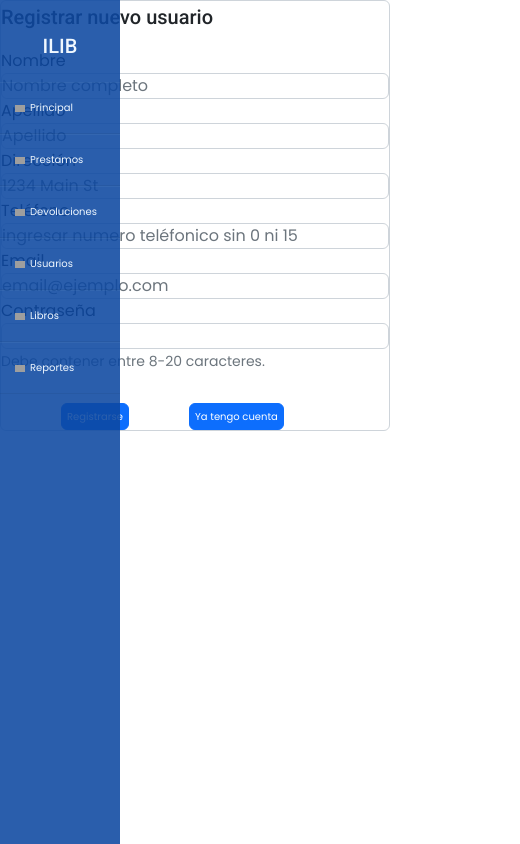
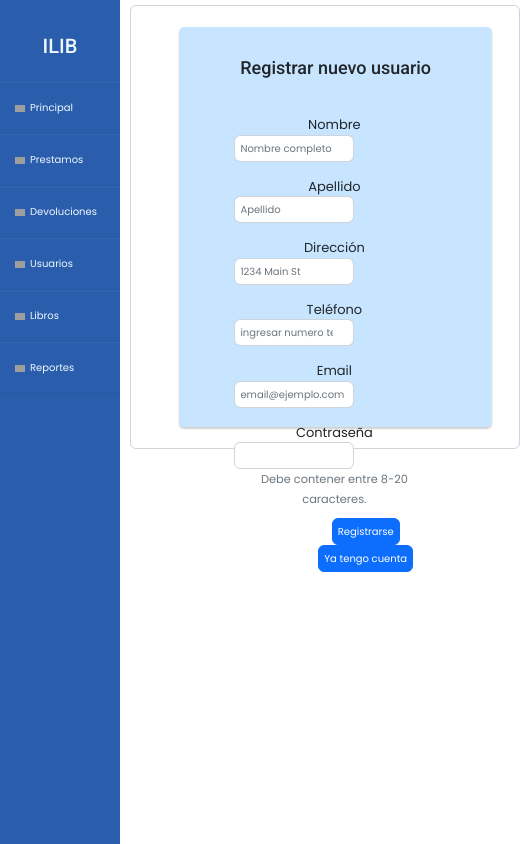
Before and after one commit to manuels12345/ProyectoBiblio, an Angular app in the folder proyectoBibliotecaAngular/: page /usuarios in a window 390 px wide. Shown: the whole page, 520 px wide, since content can reach past the window. Built offline with nearby package versions, Linux system fonts and the light colour scheme; grey boxes are pictures that could not be loaded.

Commit message:
se realizan mejoras en la apariencia de componente usuarios

```diff
--- a/proyectoBibliotecaAngular/src/app/app.component.css
+++ b/proyectoBibliotecaAngular/src/app/app.component.css
@@ -1,4 +1,4 @@
 *{
 
-    font-family:'Poppins', sans-serif;;
+    font-family:'Poppins', sans-serif;
 }
--- a/proyectoBibliotecaAngular/src/app/pages/usuarios/usuarios.component.css
+++ b/proyectoBibliotecaAngular/src/app/pages/usuarios/usuarios.component.css
@@ -1,50 +1,45 @@
-*{
-  padding: 0;
-  box-sizing: border-box;
-  transition: all 0.8s;
-}
+.formularioUsuario{
+    margin: 10px 15px 10px 200px;
+    text-align: center;
 
-.formularioUsuario{
-  margin:20px 10px 0 210px;
-  background-color: #299bff42;
-  padding: 30px 20px;
-  border-radius: 5px;
-  box-shadow: -2px 2px 2px rgba(0, 0, 0, 0.188);
 }
 
 .formularioUsuario h2{
-  padding-left: 10px;
-  font-size: 25px;
+    padding: 10px;
+
 }
 
-.formularioUsuario .form-row{
-  margin-left:20%;
-  height: 450px;
-  padding: 20px 15px;
-  font-size: 18px;
+.formularioUsuario .containerFormulario{
+    margin: 15px;
+    background-color: #299bff42;
+    border-radius: 5px;
+    box-shadow: 0px 2px 2px rgba(0, 0, 0, 0.188);
+    padding: 15px;
 }
-.formularioUsuario .form-row .form-group{
-  text-align: center;
-  width: 700px;
-  padding-top: 10px;
+.formularioUsuario .containerFormulario .datosFormulario{
+    padding-bottom: 10px;
+    translate:20% 0;
 }
 
-.formularioUsuario .form-row .form-group input{
-  padding: 2px;
+.formularioUsuario .containerFormulario .form-group input{
+    padding: 5px;
+    max-width: 60%;
+    position: relative;
+
+
+
 }
 
 .btn{
-   margin-top: 30px;
-   margin-left:15em;
-   padding: 10px;
+
 
 }
 
 @media (max-width:1024px){
-  .formularioUsuario .form-row{
+  .formularioUsuario .containerFormulario{
       height: 470px;
   }
-  .formularioUsuario .form-row .form-group{
+  .formularioUsuario .containerFormulario .form-group{
       width: 450px;
       padding-top: 10px;
   }
@@ -59,15 +54,15 @@
   .formularioUsuario h2{
       font-size: 20px;
   }
-  .formularioUsuario .form-row{
+  .formularioUsuario .containerFormulario{
       height: 400px;
       font-size: 15px;
   }
-  .formularioUsuario .form-row .form-group{
+  .formularioUsuario .containerFormulario .form-group{
       width: 350px;
       padding-top: 5px;
   }
-  .formularioUsuario .form-row .form-group input{
+  .formularioUsuario .containerFormulario .form-group input{
       font-size: 12px;
   }
   .btn{
@@ -84,16 +79,16 @@
   .formularioUsuario h2{
       font-size: 18px;
   }
-  .formularioUsuario .form-row{
+  .formularioUsuario .containerFormulario{
       margin-left:10%;
       height: 400px;
       font-size: 13px;
   }
-  .formularioUsuario .form-row .form-group{
+  .formularioUsuario .containerFormulario .form-group{
       width: 200px;
       padding-top: 5px;
   }
-  .formularioUsuario .form-row .form-group input{
+  .formularioUsuario .containerFormulario .form-group input{
       font-size: 10px;
   }
   .btn{
@@ -111,16 +106,16 @@
       font-size: 15px;
       margin-bottom: 0;
   }
-  .formularioUsuario .form-row{
+  .formularioUsuario .containerFormulario{
       margin-left:0;
       height: 320px;
       font-size: 10px;
   }
-  .formularioUsuario .form-row .form-group{
+  .formularioUsuario .containerFormulario .form-group{
       width: 170px;
       padding-top: 2px;
   }
-  .formularioUsuario .form-row .form-group input{
+  .formularioUsuario .containerFormulario .form-group input{
       font-size: 8px;
   }
   .btn{
--- a/proyectoBibliotecaAngular/src/app/pages/usuarios/usuarios.component.html
+++ b/proyectoBibliotecaAngular/src/app/pages/usuarios/usuarios.component.html
@@ -1,27 +1,27 @@
-<form class="form-control form" [formGroup]="datos">
-  <h2>Registrar nuevo usuario</h2>
-  <div class="form-row">
-    <div class="form-group col-md-6">
+<form class="formularioUsuario form-control form" [formGroup]="datos">
+  <div class="containerFormulario form-row">
+    <h2>Registrar nuevo usuario</h2>
+    <div class="datosFormulario form-group col-md-6">
       <label for="inputName">Nombre</label>
       <input type="text" class="form-control" formControlName="name" placeholder="Nombre completo">
     </div>
-    <div class="form-group col-md-6">
+    <div class="datosFormulario form-group col-md-6">
       <label for="inputlastName">Apellido</label>
       <input type="text" class="form-control" formControlName="lastname" placeholder="Apellido">
     </div>
-    <div class="form-group col-md-6">
+    <div class="datosFormulario form-group col-md-6">
       <label for="inputAddress">Dirección</label>
       <input type="text" class="form-control" formControlName="address" id="inputAddress" placeholder="1234 Main St">
     </div>
-    <div class="form-group col-md-6">
+    <div class="datosFormulario form-group col-md-6">
       <label for="inputtelephone">Teléfono</label>
       <input type="number" class="form-control" formControlName="tel" id="inputtelephone" placeholder="ingresar numero teléfonico sin 0 ni 15 ">
     </div>
-    <div class="form-group col-md-6">
+    <div class="datosFormulario form-group col-md-6">
       <label for="inputEmail4">Email</label>
       <input type="email" class="form-control" formControlName="username" id="inputEmail4" placeholder="email@ejemplo.com">
     </div>
-    <div class="form-group col-md-6">
+    <div class="datosFormulario form-group col-md-6">
       <label for="inputPassword6">Contraseña</label>
       <input type="password" id="inputPassword6" formControlName="password" class="form-control" aria-describedby="passwordHelpInline">
       <small id="passwordHelpInline" class="text-muted">Debe contener entre 8-20 caracteres.</small>
```
